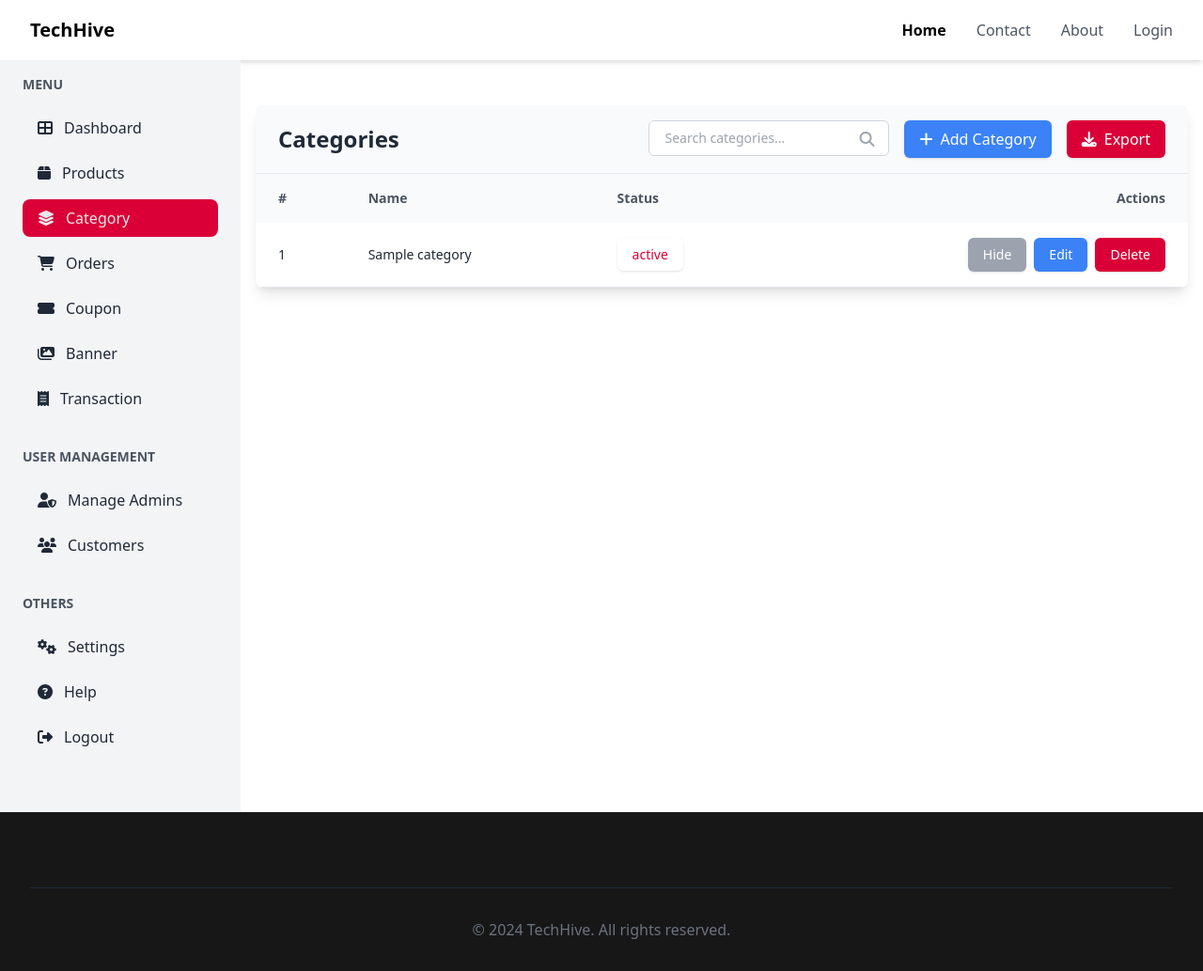
After one commit to mohammedbilalns/TechHive, a Node project: template views/admin/categories.ejs in a window 1280 px wide. The commit adds this page. Shown: the whole page at 94% size. Run offline with Node 20 templates, Linux system fonts and the light colour scheme; the template is opened without the code that fills it: most values are stand-ins (such as "Sample title", 1, 10 or a date in 2020); some libraries are stand-ins or nearby versions.

Commit message:
add: admin categories page

```diff
--- a/routes/user.js
+++ b/routes/user.js
@@ -24,4 +24,6 @@ router.get('/auth/google/callback',auth.isLogin, userController.authGoogleCallba
 // User Home
 router.get('/home', auth.checkSession, userController.loadHome)
 
+
+
 export default router
--- a/static/tailwind/output.css
+++ b/static/tailwind/output.css
@@ -629,8 +629,16 @@ video {
   right: 0.75rem;
 }
 
+.right-4 {
+  right: 1rem;
+}
+
 .top-0 {
   top: 0px;
+}
+
+.top-3 {
+  top: 0.75rem;
 }
 
 .z-50 {
@@ -885,6 +893,10 @@ video {
 
 .justify-start {
   justify-content: flex-start;
+}
+
+.justify-end {
+  justify-content: flex-end;
 }
 
 .justify-center {
@@ -995,6 +1007,11 @@ video {
   border-top-width: 1px;
 }
 
+.border-gray-300 {
+  --tw-border-opacity: 1;
+  border-color: rgb(209 213 219 / var(--tw-border-opacity, 1));
+}
+
 .border-gray-700 {
   --tw-border-opacity: 1;
   border-color: rgb(55 65 81 / var(--tw-border-opacity, 1));
@@ -1015,6 +1032,11 @@ video {
   background-color: rgb(219 234 254 / var(--tw-bg-opacity, 1));
 }
 
+.bg-blue-500 {
+  --tw-bg-opacity: 1;
+  background-color: rgb(59 130 246 / var(--tw-bg-opacity, 1));
+}
+
 .bg-gray-100 {
   --tw-bg-opacity: 1;
   background-color: rgb(243 244 246 / var(--tw-bg-opacity, 1));
@@ -1023,6 +1045,11 @@ video {
 .bg-gray-200 {
   --tw-bg-opacity: 1;
   background-color: rgb(229 231 235 / var(--tw-bg-opacity, 1));
+}
+
+.bg-gray-400 {
+  --tw-bg-opacity: 1;
+  background-color: rgb(156 163 175 / var(--tw-bg-opacity, 1));
 }
 
 .bg-gray-50 {
--- /dev/null
+++ b/views/admin/categories.ejs
@@ -0,0 +1,228 @@
+<%- include('../partials/adminheader') %>
+
+<div class="flex flex-col md:flex-row">
+  <!-- Sidebar -->
+  <aside id="sidebar" class="bg-gray-100 w-full md:w-64 min-h-screen hidden md:block transform transition-transform duration-300 ease-in-out">
+
+    <aside id="sidebar" class="bg-gray-100 w-full md:w-64 min-h-screen hidden md:block transform transition-transform duration-300 ease-in-out">
+      <nav class="py-4">
+        <div class="px-4 md:px-6">
+          <h2 class="text-sm font-semibold text-gray-600 uppercase">Menu</h2>
+          <ul class="mt-4 space-y-2">
+            <li>
+              <a href="/dashboard" class="flex items-center px-4 py-2 text-gray-800 hover:bg-gray-200 rounded-lg">
+                <i class="fas fa-th-large mr-3"></i>
+                <span>Dashboard</span>
+              </a>
+            </li>
+            <li>
+              <a href="/products" class="flex items-center px-4 py-2 text-gray-800 hover:bg-gray-200 rounded-lg">
+                <i class="fas fa-box mr-3"></i>
+                <span>Products</span>
+              </a>
+            </li>
+            <li>
+              <a href="/customers" class="flex items-center px-4 py-2 bg-primary-accent text-gray-200 hover:bg-primary-hover rounded-lg">
+                <i class="fas fa-layer-group mr-3"></i>
+                <span>Category</span>
+              </a>
+
+            <li>
+              <a href="/orders" class="flex items-center px-4 py-2 text-gray-800 hover:bg-gray-200 rounded-lg">
+                <i class="fas fa-shopping-cart mr-3"></i>
+                <span>Orders</span>
+              </a>
+            </li>
+            <li>
+              <a href="/coupons" class="flex items-center px-4 py-2 text-gray-800 hover:bg-gray-200 rounded-lg">
+                <i class="fas fa-ticket-alt mr-3"></i>
+                <span>Coupon</span>
+              </a>
+            </li>
+            <li>
+              <a href="/banners" class="flex items-center px-4 py-2 text-gray-800 hover:bg-gray-200 rounded-lg">
+                <i class="fas fa-images mr-3"></i>
+                <span>Banner</span>
+              </a>
+            </li>
+            <li>
+              <a href="/transactions" class="flex items-center px-4 py-2 text-gray-800 hover:bg-gray-200 rounded-lg">
+                <i class="fas fa-receipt mr-3"></i>
+                <span>Transaction</span>
+              </a>
+            </li>
+          </ul>
+        </div>
+
+        <div class="px-4 md:px-6 mt-8">
+          <h2 class="text-sm font-semibold text-gray-600 uppercase">User Management</h2>
+          <ul class="mt-4 space-y-2">
+            <li>
+              <a href="/admins" class="flex items-center px-4 py-2 text-gray-800 hover:bg-gray-200 rounded-lg">
+                <i class="fas fa-user-shield mr-3"></i>
+                <span>Manage Admins</span>
+              </a>
+            </li>
+            <li>
+              <a href="/customers" class="flex items-center px-4 py-2  text-gray-800 hover:bg-gray-200 rounded-lg">
+                <i class="fas fa-users mr-3"></i>
+                <span>Customers</span>
+              </a>
+            </li>
+          </ul>
+        </div>
+
+        <div class="px-4 md:px-6 mt-8">
+          <h2 class="text-sm font-semibold text-gray-600 uppercase">Others</h2>
+          <ul class="mt-4 space-y-2">
+            <li>
+              <a href="/settings" class="flex items-center px-4 py-2 text-gray-800 hover:bg-gray-200 rounded-lg">
+                <i class="fas fa-cogs mr-3"></i>
+                <span>Settings</span>
+              </a>
+            </li>
+            <li>
+              <a href="/help" class="flex items-center px-4 py-2 text-gray-800 hover:bg-gray-200 rounded-lg">
+                <i class="fas fa-question-circle mr-3"></i>
+                <span>Help</span>
+              </a>
+            </li>
+            <li>
+              <a href="/logout" class="flex items-center px-4 py-2 text-gray-800 hover:bg-gray-200 rounded-lg">
+                <i class="fas fa-sign-out-alt mr-3"></i>
+                <span>Logout</span>
+              </a>
+            </li>
+          </ul>
+        </div>
+      </nav>
+    </aside>
+  </aside>
+
+  <!-- Main Content -->
+  <main class="flex-grow p-4 md:py-12">
+    <div class="bg-primary-white rounded-lg shadow-lg w-full overflow-hidden">
+      <!-- Page Header -->
+      <div class="flex flex-col md:flex-row justify-between items-center bg-gray-50 px-4 md:px-6 py-4 border-b space-y-4 md:space-y-0">
+        <h1 class="text-xl md:text-2xl font-semibold text-gray-800">Categories</h1>
+        <div class="flex gap-4">
+          <div class="relative">
+            <input
+              type="text"
+              id="search"
+              class="w-full md:w-64 border border-gray-300 rounded-md px-4 py-2 text-sm focus:ring-blue-500 focus:border-blue-500"
+              placeholder="Search categories..."
+              oninput="filterCategories()"
+            />
+            <i class="fas fa-search absolute top-3 right-4 text-gray-400"></i>
+          </div>
+          <button
+            class="flex items-center bg-blue-500 text-white px-4 py-2 rounded-md shadow w-full md:w-auto justify-center"
+            onclick="addCategory()"
+          >
+            <i class="fas fa-plus mr-2"></i> Add Category
+          </button>
+          <button
+            class="flex items-center bg-primary-accent text-white px-4 py-2 rounded-md shadow w-full md:w-auto justify-center"
+            onclick="exportCategories()"
+          >
+            <i class="fas fa-download mr-2"></i> Export
+          </button>
+        </div>
+      </div>
+
+      <!-- Categories Table -->
+      <div class="overflow-x-auto">
+        <table class="w-full table-auto bg-white">
+          <thead class="text-left bg-gray-50 text-gray-600 font-semibold text-sm">
+            <tr>
+              <th class="px-4 md:px-6 py-4">#</th>
+              <th class="px-4 md:px-6 py-4">Name</th>
+              <th class="px-4 md:px-6 py-4">Status</th>
+              <th class="px-4 md:px-6 py-4 text-right">Actions</th>
+            </tr>
+          </thead>
+          <tbody id="categoryTableBody" class="text-gray-800 text-sm">
+            <% categories.forEach((category, index) => { %>
+              <tr class="border-b hover:bg-gray-50">
+                <td class="px-4 md:px-6 py-4"><%= index + 1 %></td>
+                <td class="px-4 md:px-6 py-4"><%= category.name %></td>
+                <td class="px-4 md:px-6 py-4">
+                  <span
+                    class="px-4 py-2 rounded-md shadow
+                    <%= category.status === 'Active' ? 'text-green-600' : 'text-primary-accent' %>"
+                  >
+                    <%= category.status %>
+                  </span>
+                </td>
+                <td class="px-4 md:px-6 py-4 flex gap-2 justify-end">
+                  <button
+                    class="bg-gray-400 text-white px-4 py-2 rounded-md shadow hover:bg-gray-500"
+                    onclick="hideCategory('<%= category._id %>')"
+                  >
+                    Hide
+                  </button>
+                  <button
+                    class="bg-blue-500 text-white px-4 py-2 rounded-md shadow hover:bg-blue-600"
+                    onclick="editCategory('<%= category._id %>')"
+                  >
+                    Edit
+                  </button>
+                  <form
+                    action="/admin/categories/delete/<%= category._id %>"
+                    method="POST"
+                    onsubmit="return confirm('Are you sure you want to delete this category?')"
+                  >
+                    <button
+                      type="submit"
+                      class="bg-primary-accent text-white px-4 py-2 rounded-md shadow hover:bg-red-600"
+                    >
+                      Delete
+                    </button>
+                  </form>
+                </td>
+              </tr>
+            <% }); %>
+          </tbody>
+        </table>
+      </div>
+    </div>
+  </main>
+</div>
+
+<script>
+  function addCategory() {
+    window.location.href = '/admin/categories/new';
+  }
+
+  function editCategory(categoryId) {
+    window.location.href = `/admin/categories/edit/${categoryId}`;
+  }
+
+  function hideCategory(categoryId) {
+    if (confirm('Are you sure you want to hide this category?')) {
+      fetch(`/admin/categories/hide/${categoryId}`, { method: 'POST' })
+        .then(() => location.reload())
+        .catch((err) => console.error(err));
+    }
+  }
+
+  function exportCategories() {
+    alert('Exporting categories...');
+  }
+
+  function filterCategories() {
+    const searchValue = document.getElementById('search').value.toLowerCase();
+    const rows = document.querySelectorAll('#categoryTableBody tr');
+    rows.forEach(row => {
+      const categoryName = row.children[1].textContent.toLowerCase();
+      if (categoryName.includes(searchValue)) {
+        row.style.display = '';
+      } else {
+        row.style.display = 'none';
+      }
+    });
+  }
+</script>
+
+<%- include('../partials/adminfooter') %>
```
Also changed, not shown: other parts of static/tailwind/output.css (+22 -17 lines), routes/admin.js (+13 -0 lines).
